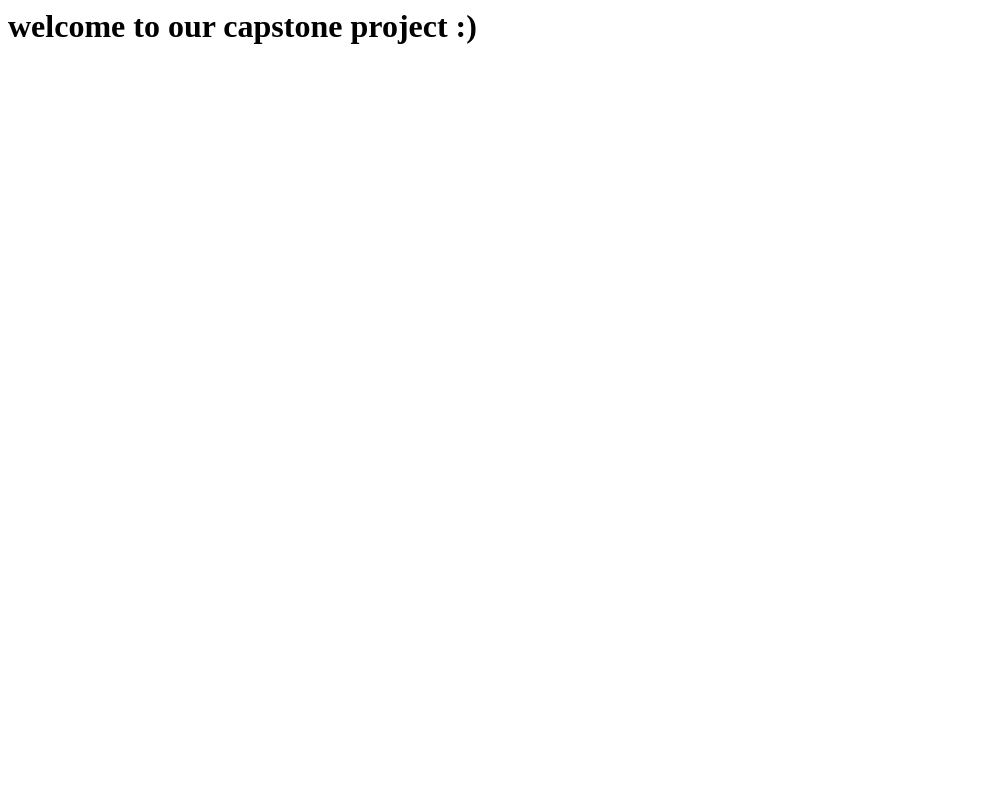
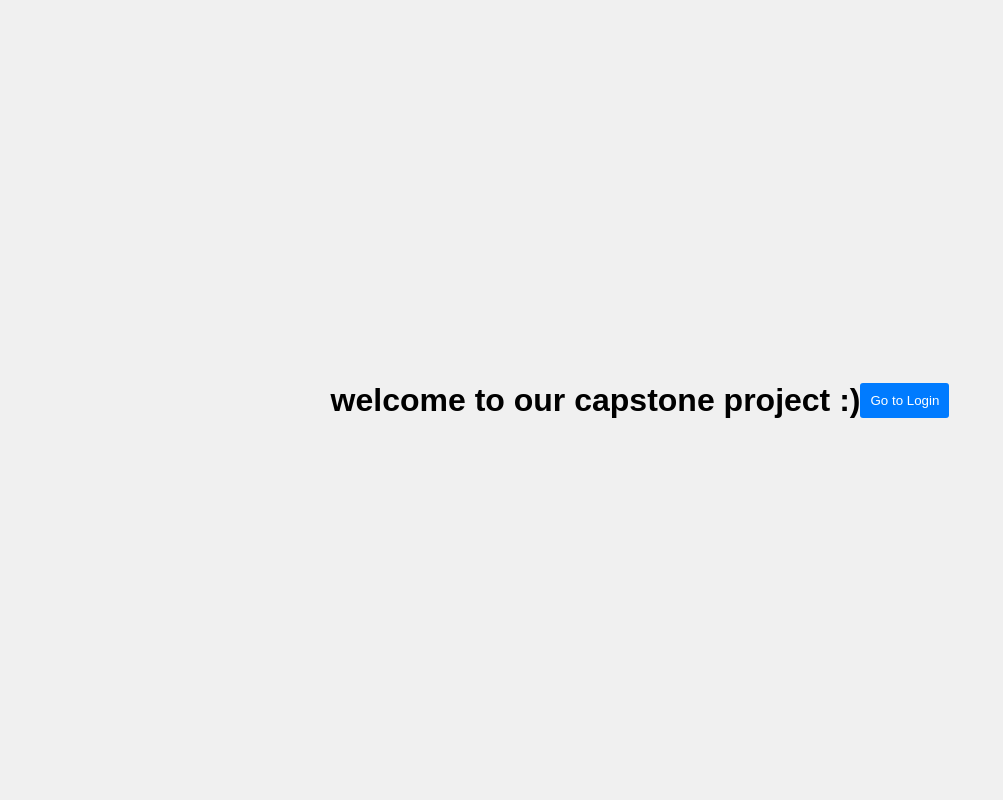
Before and after one commit to alibobi/woo-capstone, a Flask app: template secure-server/server/templates/home.html in a window 1280 px wide. Shown: the whole page, without its empty margins (0-1003 px from the left). Run offline with Flask 3, Linux system fonts and the light colour scheme; the template is opened without the code that fills it, so the values that code supplies are empty.

Commit message:
initial home

```diff
--- a/secure-server/server/templates/home.html
+++ b/secure-server/server/templates/home.html
@@ -1,3 +1,37 @@
-<h1>
-    welcome to our capstone project :)
-</h1>
+<!DOCTYPE html>
+<html lang="en">
+    <head>
+        <title>Home | Woo Capstone</title>
+        <style>
+            body {
+                font-family: Arial, sans-serif;
+                background-color: #f0f0f0;
+                margin: 0;
+                padding: 0;
+                display: flex;
+                justify-content: center;
+                align-items: center;
+                height: 100vh;
+            }
+            .home button {
+                padding: 10px;
+                background-color: #007bff;
+                color: #fff;
+                border: none;
+                border-radius: 3px;
+                cursor: pointer;
+            }
+            .home button:hover {
+                background-color: #0056b3;
+            }
+        </style>
+    </head>
+    <body>
+        <h1>
+            welcome to our capstone project :)
+        </h1>
+        <div class="home">
+            <button onclick="window.location.href = 'login.html';" id="myButton" class="float-left submit-button">Go to Login</button>
+        </div>
+    </body>
+</html>
```
